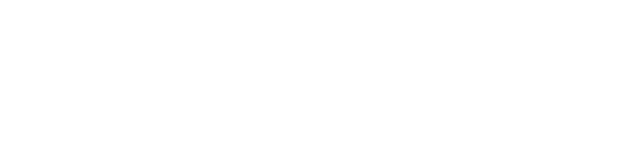
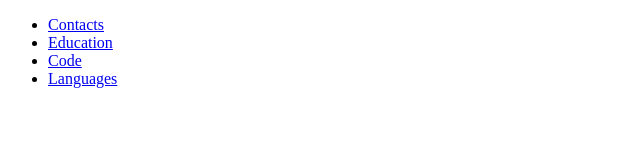
Before and after one commit to zkrajewska/rsschool-cv, a plain HTML site: page index.html in a window 1280 px wide. Shown: the whole page, without its empty margins (0-640 px from the left). Drawn offline with Linux system fonts and the light colour scheme.

Commit message:
feat: add header

```diff
--- a/index.html
+++ b/index.html
@@ -11,6 +11,18 @@
 <link rel="icon" type="image/x-icon" href="paw.jpg">
 </head>
 <body>
+    <header>
+        <div class="container">
+            <nav class="nav">
+                <ul class="nav-list">
+                    <li class="nav-item"><a href="#contacts" class="nav-link">Contacts</a></li>
+                    <li class="nav-item"><a href="#education" class="nav-link">Education</a></li>
+                    <li class="nav-item"><a href="#code" class="nav-link">Code</a></li>
+                    <li class="nav-item"><a href="#languages" class="nav-link">Languages</a></li>
+                </ul>
+            </nav>
+        </div>
+    </header>
 
 </body>
 </html>
```
